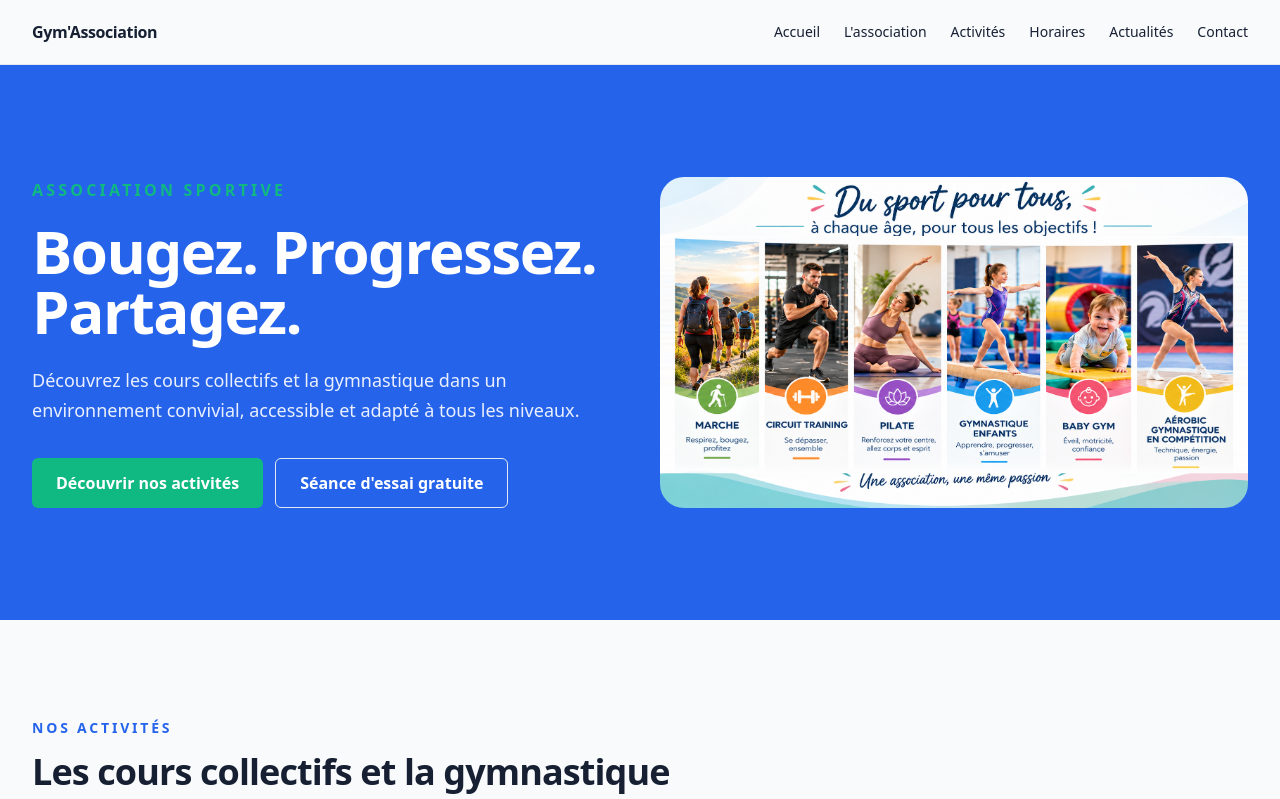
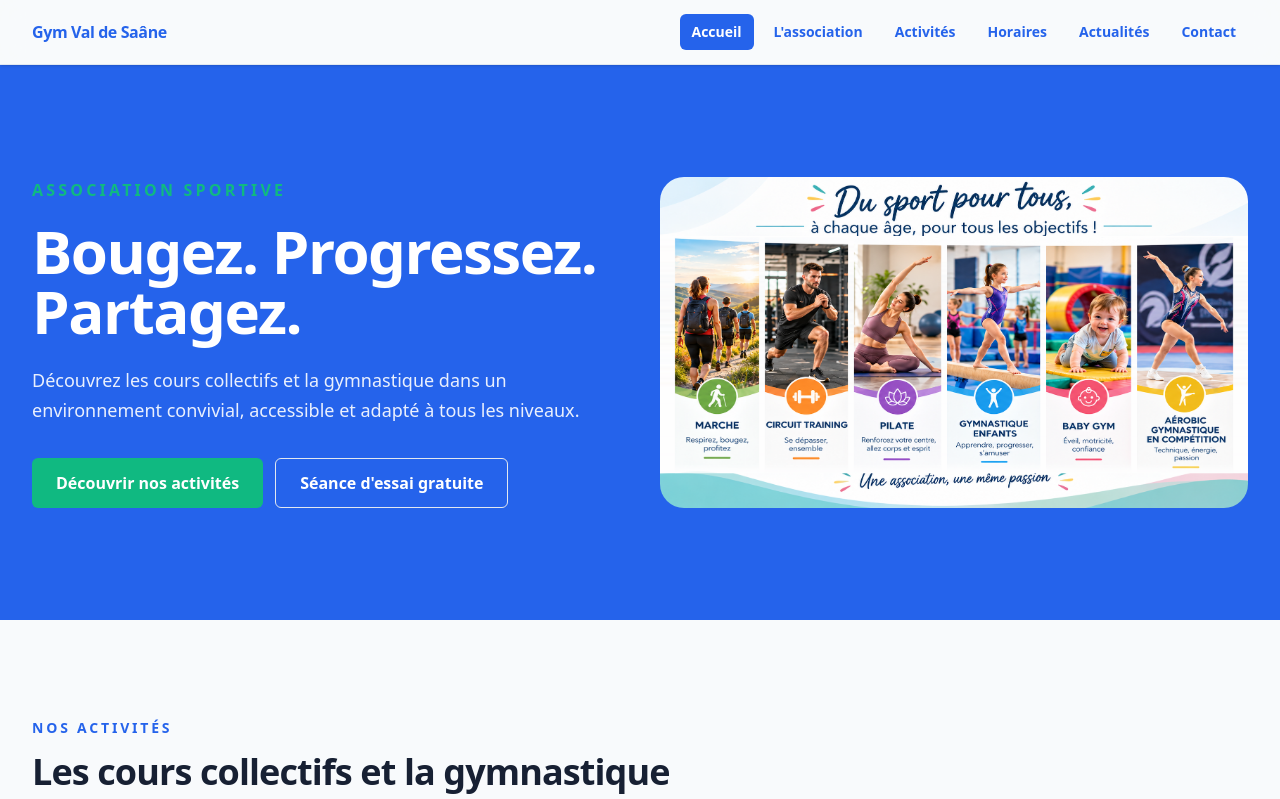
Before and after one commit to ThibautTobi/Gym-Association, a Next.js app: page / in a window 1280 px wide. Shown: the top 799 px of the page. Built offline with nearby package versions, Linux system fonts and the light colour scheme; no server answers.

Commit message:
feat ( Header ) : add component header

```diff
--- a/components/layout/Header.tsx
+++ b/components/layout/Header.tsx
@@ -1,78 +1,115 @@
+"use client";
+
 import Link from "next/link";
+import { usePathname } from "next/navigation";
 import MobileNav from "@/components/layout/MobileNav";
 
 /**
  * Navigation principale du site.
  *
- * Le composant reste un Server Component :
- * aucune interaction nécessitant JavaScript n'est gérée directement ici.
+ * Fonctionnalités :
+ * - Header fixe lors du défilement.
+ * - Effet de transparence et de flou.
+ * - Liens utilisant les couleurs du design system.
+ * - Lien actif avec fond `primary` et texte `primary-foreground`.
+ * - Changement de couleur vers `accent` au survol.
  */
 export default function Header() {
+  const pathname = usePathname();
+
+  /**
+   * Détermine si un lien correspond à la page actuellement affichée.
+   *
+   * Le cas `/` est traité séparément afin d'éviter que l'accueil
+   * soit considéré comme actif sur toutes les pages.
+   */
+  const isActive = (href: string) => {
+    if (href === "/") {
+      return pathname === "/";
+    }
+
+    return pathname === href || pathname.startsWith(`${href}/`);
+  };
+
+  /**
+   * Classes communes aux liens de navigation.
+   */
+  const getLinkClassName = (href: string) => {
+    const active = isActive(href);
+
+    return [
+      "rounded-md px-3 py-2 text-sm font-bold",
+      "transition-colors duration-200",
+      active
+        ? "bg-primary text-primary-foreground"
+        : "text-primary hover:text-accent",
+    ].join(" ");
+  };
+
   return (
-    <header className="border-b bg-background">
+    <header className="sticky top-0 z-50 border-b border-border/60 bg-background/95 shadow-sm backdrop-blur-md supports-backdrop-filter:bg-background/80">
       <div className="mx-auto flex min-h-16 max-w-7xl items-center justify-between px-4 sm:px-6 lg:px-8">
         {/* Logo / nom de l'association */}
         <Link
           href="/"
-          className="font-bold tracking-tight"
-          aria-label="Gym'Association - Accueil"
+          className="font-bold tracking-tight text-primary transition-colors duration-200 hover:text-accent"
+          aria-label="Gym Val de Saâne - Accueil"
         >
-          Gym&apos;Association
+          Gym Val de Saâne
         </Link>
 
         {/* Navigation desktop */}
         <nav
-          className="hidden items-center gap-6 md:flex"
+          className="hidden items-center gap-2 md:flex"
           aria-label="Navigation principale"
         >
           <Link
             href="/"
-            className="text-sm font-medium transition-opacity hover:opacity-70"
+            className={getLinkClassName("/")}
+            aria-current={isActive("/") ? "page" : undefined}
           >
             Accueil
           </Link>
 
           <Link
             href="/association"
-            className="text-sm font-medium transition-opacity hover:opacity-70"
+            className={getLinkClassName("/association")}
+            aria-current={isActive("/association") ? "page" : undefined}
           >
             L&apos;association
           </Link>
 
           <Link
             href="/activites"
-            className="text-sm font-medium transition-opacity hover:opacity-70"
+            className={getLinkClassName("/activites")}
+            aria-current={isActive("/activites") ? "page" : undefined}
           >
             Activités
           </Link>
 
           <Link
             href="/horaires"
-            className="text-sm font-medium transition-opacity hover:opacity-70"
+            className={getLinkClassName("/horaires")}
+            aria-current={isActive("/horaires") ? "page" : undefined}
           >
             Horaires
           </Link>
 
           <Link
             href="/actualites"
-            className="text-sm font-medium transition-opacity hover:opacity-70"
+            className={getLinkClassName("/actualites")}
+            aria-current={isActive("/actualites") ? "page" : undefined}
           >
             Actualités
           </Link>
 
           <Link
             href="/contact"
-            className="text-sm font-medium transition-opacity hover:opacity-70"
+            className={getLinkClassName("/contact")}
+            aria-current={isActive("/contact") ? "page" : undefined}
           >
             Contact
           </Link>
-
-          {/* <Link
-            href="/inscription"
-            className="rounded-md bg-primary px-4 py-2 text-sm font-medium text-primary-foreground transition-opacity hover:opacity-90"
-          >
-            S&apos;inscrire
-          </Link> */}
         </nav>
 
         {/* Navigation mobile */}
```
